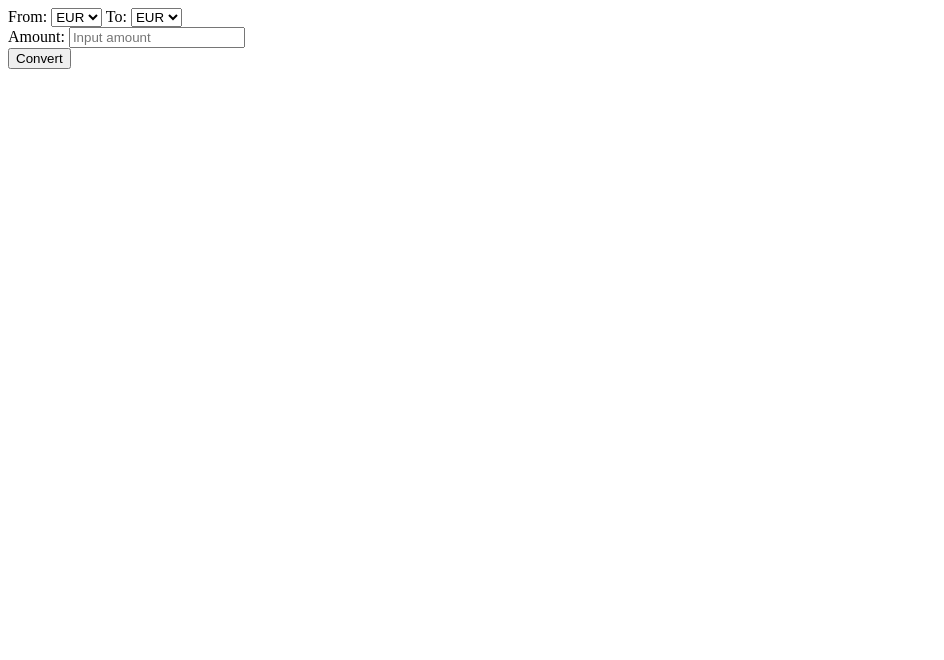
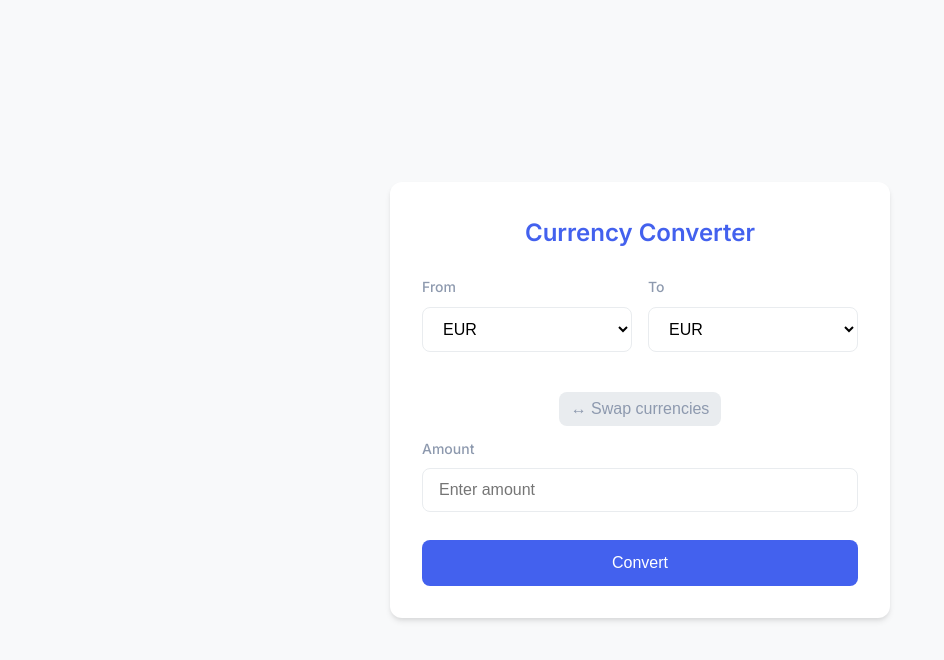
Before and after one commit to Sibor55/CurrencyConverter, a FastAPI app: page / in a window 1280 px wide. Shown: the top 660 px of the page, without its empty margins (0-944 px from the left). Run offline with FastAPI, Linux system fonts and the light colour scheme.

Commit message:
redesigned ui with modern css

```diff
--- a/template/form.html
+++ b/template/form.html
@@ -1,36 +1,223 @@
-<!-- In form.html -->
 <!DOCTYPE html>
 <html lang="ru">
 
 <head>
     <meta charset="UTF-8">
+    <meta name="viewport" content="width=device-width, initial-scale=1.0">
     <title>Currency Converter</title>
+    <link href="https://fonts.googleapis.com/css2?family=Inter:wght@300;400;500;600;700&display=swap" rel="stylesheet">
+    <style>
+        :root {
+            --primary: #4361ee;
+            --primary-light: #e6f0fd;
+            --text: #2b2d42;
+            --text-light: #8d99ae;
+            --background: #f8f9fa;
+            --card: #ffffff;
+            --error: #ef233c;
+            --success: #2ec4b6;
+            --border: #e9ecef;
+            --shadow: 0 4px 6px -1px rgba(0, 0, 0, 0.1), 0 2px 4px -1px rgba(0, 0, 0, 0.06);
+        }
+
+        * {
+            margin: 0;
+            padding: 0;
+            box-sizing: border-box;
+        }
+
+        body {
+            font-family: 'Inter', sans-serif;
+            background-color: var(--background);
+            color: var(--text);
+            line-height: 1.6;
+            padding: 20px;
+            display: flex;
+            justify-content: center;
+            align-items: center;
+            min-height: 100vh;
+        }
+
+        .container {
+            width: 100%;
+            max-width: 500px;
+        }
+
+        .converter-card {
+            background-color: var(--card);
+            border-radius: 12px;
+            box-shadow: var(--shadow);
+            padding: 32px;
+            width: 100%;
+        }
+
+        h1 {
+            font-size: 24px;
+            font-weight: 600;
+            margin-bottom: 24px;
+            text-align: center;
+            color: var(--primary);
+        }
+
+        .form-group {
+            margin-bottom: 20px;
+        }
+
+        label {
+            display: block;
+            font-size: 14px;
+            font-weight: 500;
+            margin-bottom: 8px;
+            color: var(--text-light);
+        }
+
+        select,
+        input {
+            width: 100%;
+            padding: 12px 16px;
+            border: 1px solid var(--border);
+            border-radius: 8px;
+            font-size: 16px;
+            transition: all 0.3s;
+            background-color: var(--card);
+        }
+
+        select:focus,
+        input:focus {
+            outline: none;
+            border-color: var(--primary);
+            box-shadow: 0 0 0 3px var(--primary-light);
+        }
+
+        .currency-row {
+            display: flex;
+            gap: 16px;
+        }
+
+        .currency-row .form-group {
+            flex: 1;
+        }
+
+        button {
+            width: 100%;
+            padding: 14px;
+            background-color: var(--primary);
+            color: white;
+            border: none;
+            border-radius: 8px;
+            font-size: 16px;
+            font-weight: 500;
+            cursor: pointer;
+            transition: background-color 0.3s;
+            margin-top: 8px;
+        }
+
+        button:hover {
+            background-color: #3a56d5;
+        }
+
+        .result {
+            margin-top: 24px;
+            padding: 16px;
+            background-color: var(--primary-light);
+            border-radius: 8px;
+            text-align: center;
+            font-size: 18px;
+            font-weight: 500;
+            color: var(--primary);
+            animation: fadeIn 0.5s;
+        }
+
+        .error {
+            margin-top: 24px;
+            padding: 16px;
+            background-color: #fde8e8;
+            border-radius: 8px;
+            text-align: center;
+            font-size: 16px;
+            color: var(--error);
+            animation: fadeIn 0.5s;
+        }
+
+        @keyframes fadeIn {
+            from {
+                opacity: 0;
+                transform: translateY(10px);
+            }
+
+            to {
+                opacity: 1;
+                transform: translateY(0);
+            }
+        }
+
+        .swap-btn {
+            display: flex;
+            justify-content: center;
+            margin: 12px 0;
+        }
+
+        .swap-btn button {
+            width: auto;
+            padding: 8px 12px;
+            background-color: var(--border);
+            color: var(--text-light);
+        }
+
+        .swap-btn button:hover {
+            background-color: #d1d5db;
+        }
+
+        @media (max-width: 480px) {
+            .converter-card {
+                padding: 24px;
+            }
+
+            .currency-row {
+                flex-direction: column;
+                gap: 16px;
+            }
+        }
+    </style>
 </head>
 
 <body>
+    <div class="container">
+        <div class="converter-card">
+            <h1>Currency Converter</h1>
+
             <form action="/" method="GET">
-        <div class="center-screen">
-            <label for="from_cur">From:</label>
+                <div class="currency-row">
+                    <div class="form-group">
+                        <label for="from_cur">From</label>
                         <select id="from_cur" name="from_cur" required>
                             {% for currency in currencies %}
-                <option value="{{ currency }}" {% if from_cur == currency %}selected{% endif %}>{{ currency }}</option>
-                {% endfor %}
-            </select>
-
-            <label for="to_cur">To:</label>
-            <select id="to_cur" name="to_cur" required>
-                {% for currency in currencies %}
-                <option value="{{ currency }}" {% if to_cur == currency %}selected{% endif %}>{{ currency }}</option>
+                            <option value="{{ currency }}" {% if from_cur==currency %}selected{% endif %}>{{ currency }}
+                            </option>
                             {% endfor %}
                         </select>
                     </div>
 
-        <div>
-            <label for="amount">Amount:</label>
-            <input type="number" id="amount" name="amount"
-                   placeholder="Input amount"
-                   value="{{ amount if amount is not none else '' }}"
-                   step="0.01" min="0.01" max="99999999999999" required>
+                    <div class="form-group">
+                        <label for="to_cur">To</label>
+                        <select id="to_cur" name="to_cur" required>
+                            {% for currency in currencies %}
+                            <option value="{{ currency }}" {% if to_cur==currency %}selected{% endif %}>{{ currency }}
+                            </option>
+                            {% endfor %}
+                        </select>
+                    </div>
+                </div>
+
+                <div class="swap-btn">
+                    <button type="button" onclick="swapCurrencies()">↔ Swap currencies</button>
+                </div>
+
+                <div class="form-group">
+                    <label for="amount">Amount</label>
+                    <input type="number" id="amount" name="amount" placeholder="Enter amount"
+                        value="{{ amount if amount is not none else '' }}" step="0.01" min="0.01" max="99999999999999"
+                        required>
                 </div>
 
                 <button type="submit">Convert</button>
@@ -43,12 +230,23 @@
 
                 {% if error %}
                 <div class="error">
-            <p>Error: {{ error }}</p>
+                    <p>{{ error }}</p>
                 </div>
                 {% endif %}
             </form>
+        </div>
+    </div>
 
+    <script>
+        function swapCurrencies() {
+            const fromSelect = document.getElementById('from_cur');
+            const toSelect = document.getElementById('to_cur');
+            const temp = fromSelect.value;
 
+            fromSelect.value = toSelect.value;
+            toSelect.value = temp;
+        }
+    </script>
 </body>
 
 </html>
```
Lines whose indentation alone changed are shown as unchanged.
